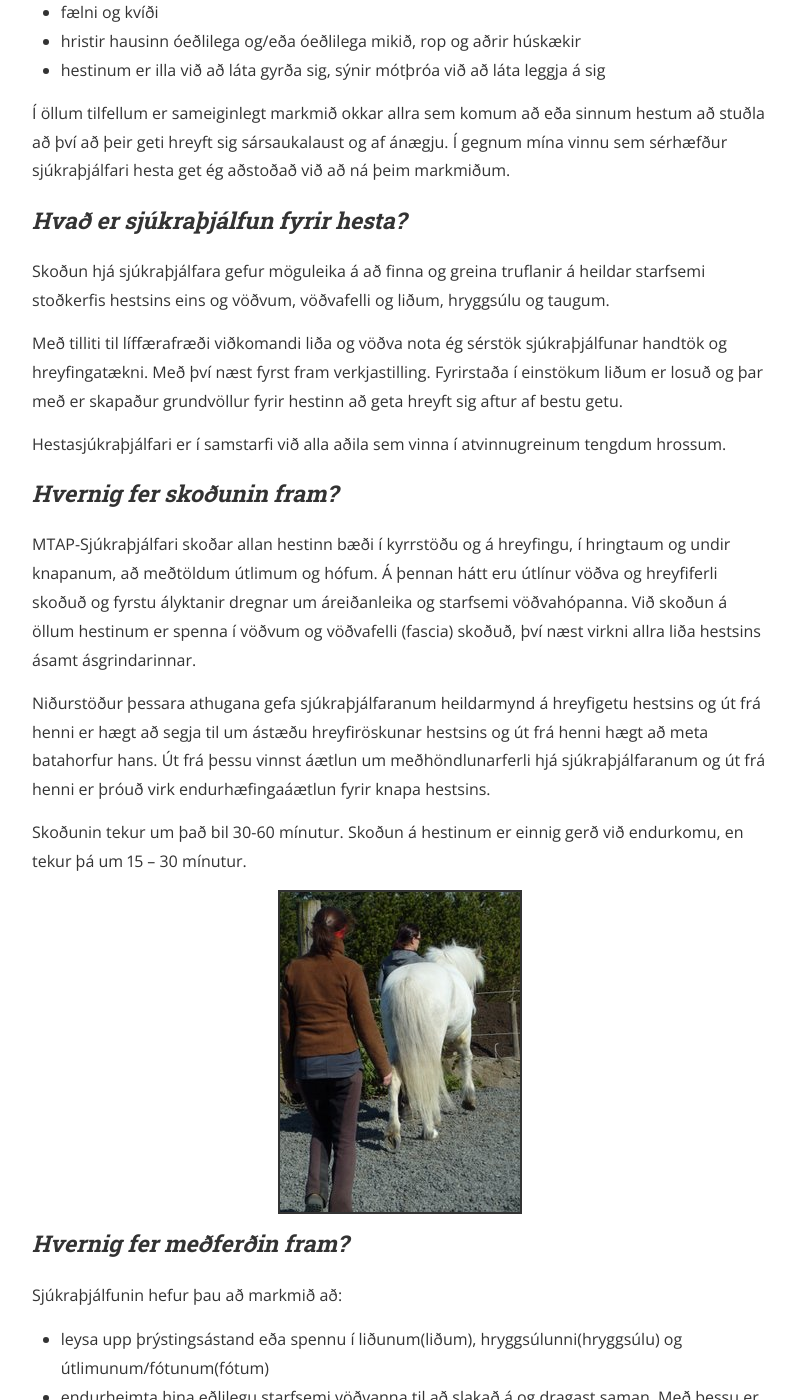
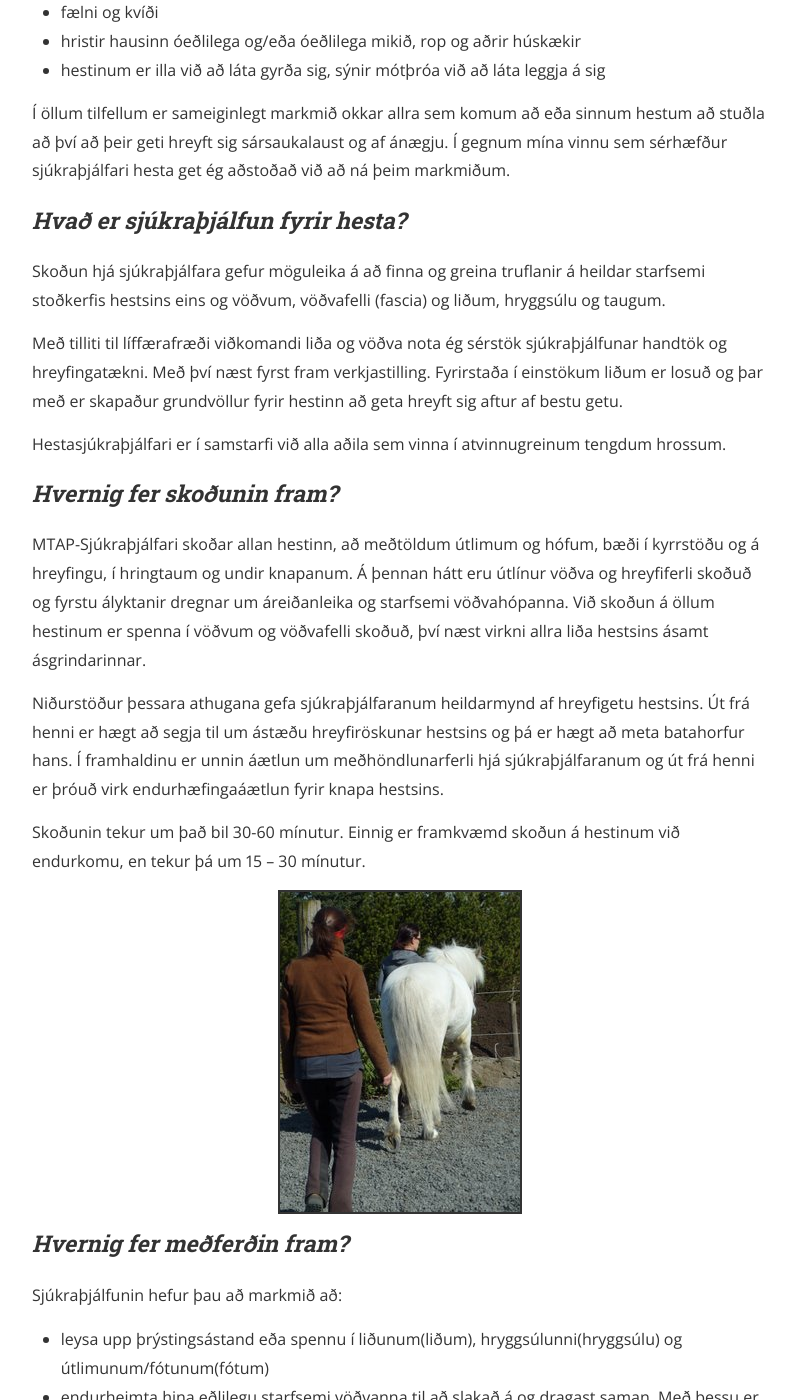
Before and after one commit to FancyFanz/FancyFanz.github.io, a Jekyll site: the page built from about-is.md, in a window 1280 px wide and 1400 px high, scrolled down 553 px. Shown: the whole window, without its empty margins (240-1035 px from the left). Built offline with Jekyll 4.4.1, drawn with Linux system fonts in a browser that asks for light colours; nearby versions of some CDN libraries; library files that are not in the unit come from our copies.

Commit message:
Update about-is.md

```diff
--- a/about-is.md
+++ b/about-is.md
@@ -36,11 +36,11 @@ Hestasjúkraþjálfari er í samstarfi við alla aðila sem vinna í atvinnugrei
 
 ### ***Hvernig fer skoðunin fram?***
 
-MTAP-Sjúkraþjálfari skoðar allan hestinn bæði í kyrrstöðu og á hreyfingu, í hringtaum og undir knapanum, að meðtöldum útlimum og hófum. Á þennan hátt eru útlínur vöðva og hreyfiferli skoðuð og fyrstu ályktanir dregnar um áreiðanleika og starfsemi vöðvahópanna. Við skoðun á öllum hestinum er spenna í vöðvum og vöðvafelli (fascia) skoðuð, því næst virkni allra liða hestsins ásamt ásgrindarinnar.
+MTAP-Sjúkraþjálfari skoðar allan hestinn, að meðtöldum útlimum og hófum, bæði í kyrrstöðu og á hreyfingu, í hringtaum og undir knapanum. Á þennan hátt eru útlínur vöðva og hreyfiferli skoðuð og fyrstu ályktanir dregnar um áreiðanleika og starfsemi vöðvahópanna. Við skoðun á öllum hestinum er spenna í vöðvum og vöðvafelli skoðuð, því næst virkni allra liða hestsins ásamt ásgrindarinnar.
 
-Niðurstöður þessara athugana gefa sjúkraþjálfaranum heildarmynd á hreyfigetu hestsins og út frá henni er hægt að segja til um ástæðu hreyfiröskunar hestsins og út frá henni hægt að meta batahorfur hans. Út frá þessu vinnst áætlun um meðhöndlunarferli hjá sjúkraþjálfaranum og út frá henni er þróuð virk endurhæfingaáætlun fyrir knapa hestsins.
+Niðurstöður þessara athugana gefa sjúkraþjálfaranum heildarmynd af hreyfigetu hestsins. Út frá henni er hægt að segja til um ástæðu hreyfiröskunar hestsins og þá er hægt að meta batahorfur hans. Í framhaldinu er unnin áætlun um meðhöndlunarferli hjá sjúkraþjálfaranum og út frá henni er þróuð virk endurhæfingaáætlun fyrir knapa hestsins.
 
-Skoðunin tekur um það bil 30-60 mínutur. Skoðun á hestinum er einnig gerð við endurkomu, en tekur þá um 15 – 30 mínutur.
+Skoðunin tekur um það bil 30-60 mínutur. Einnig er framkvæmd skoðun á hestinum við endurkomu, en tekur þá um 15 – 30 mínutur.
 
 <center>
 <a href="/images/Skoðun_thumb.JPG" data-lightbox="Skoðun" data-title="Skoðun">
```
Also changed, not shown: other parts of about-is.md (+1 -1 lines).
